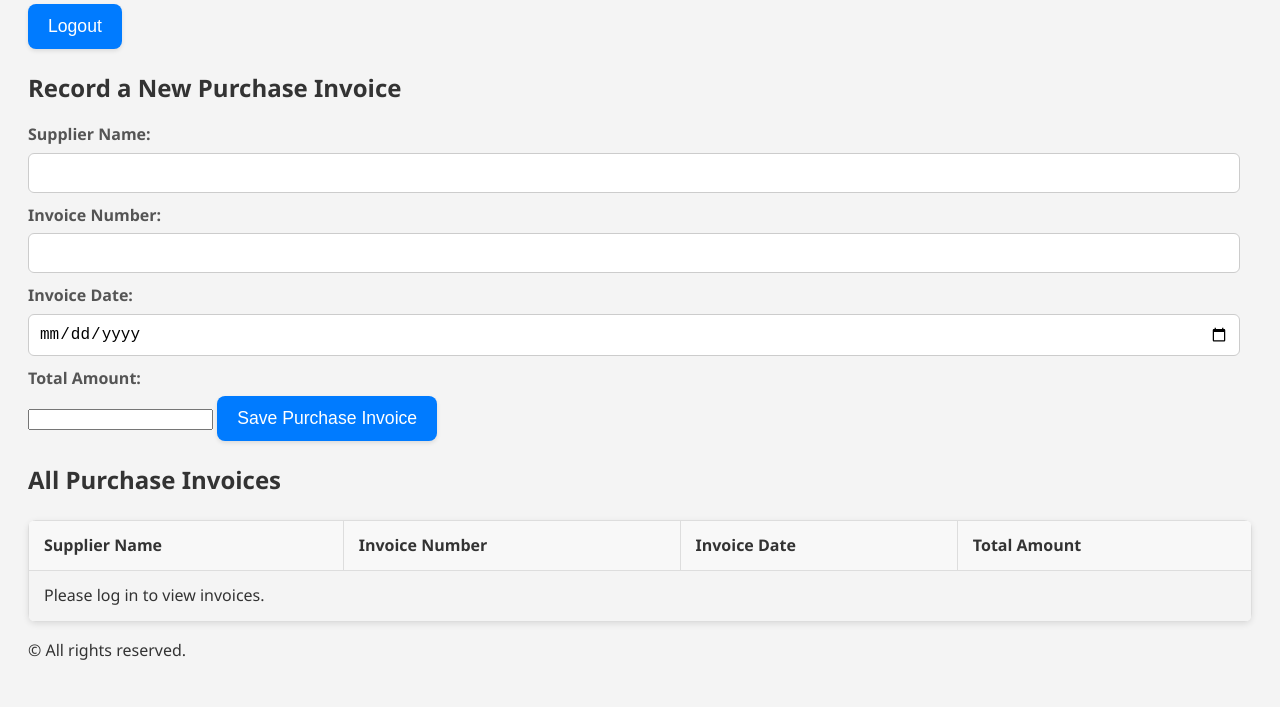
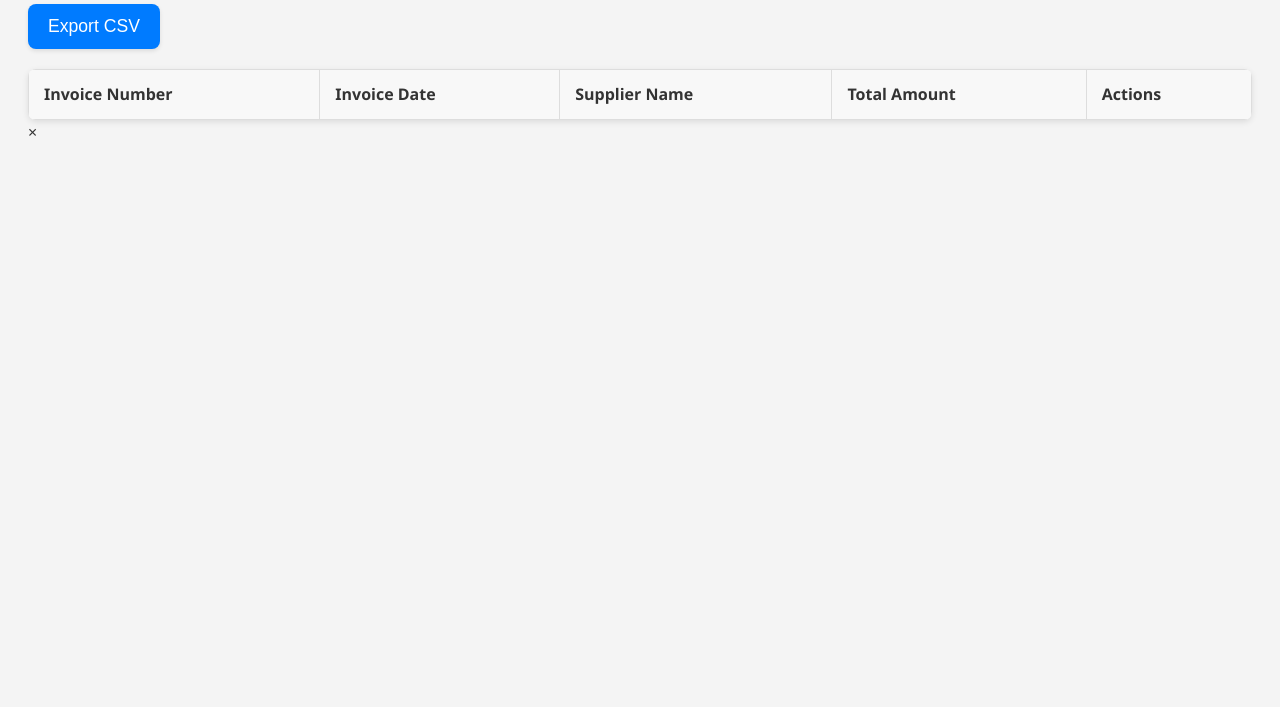
Before and after one commit to Umang-USS-53/invoice_creater_with_pur, a plain HTML site: page purchase-invoice-manager.html in a window 1280 px wide. Shown: the part 112-819 px from the top of the page. Drawn offline with Linux system fonts and the light colour scheme; no server answers.

Commit message:
Update purchase-invoice-manager.html

```diff
--- a/purchase-invoice-manager.html
+++ b/purchase-invoice-manager.html
@@ -1,61 +1,41 @@
 <!DOCTYPE html>
-<html lang="en">
+<html>
 <head>
-    <meta charset="UTF-8">
+    <title>View Purchase Invoices</title>
     <meta name="viewport" content="width=device-width, initial-scale=1.0">
-    <title>Purchase Invoice Manager</title>
     <link rel="stylesheet" href="style.css">
 </head>
 <body>
-    <header>
-        <a href="index.html"><h1>Purchase Invoice Manager</h1></a>
-        <div id="user-info"></div>
-        <button id="logout-button">Logout</button>
-    </header>
-
-    <div class="container">
-        <h2>Record a New Purchase Invoice</h2>
-        <form id="purchase-invoice-form">
-            <label for="supplier-name">Supplier Name:</label>
-            <input type="text" id="supplier-name" required>
-
-            <label for="invoice-number">Invoice Number:</label>
-            <input type="text" id="invoice-number" required>
-
-            <label for="invoice-date">Invoice Date:</label>
-            <input type="date" id="invoice-date" required>
-
-            <label for="total-amount">Total Amount:</label>
-            <input type="number" id="total-amount" required>
-
-            <button type="submit">Save Purchase Invoice</button>
-        </form>
-
-        <h2>All Purchase Invoices</h2>
-        <div id="purchase-invoices-list" class="list-container">
-            <table>
+    <h1>View Purchase Invoices</h1>
+    <button id="exportCsvButton">Export CSV</button>
+    <div id="purchaseInvoicesList">
+        <table id="invoicesTable">
             <thead>
                 <tr>
-                        <th>Supplier Name</th>
                     <th>Invoice Number</th>
                     <th>Invoice Date</th>
+                    <th>Supplier Name</th>
                     <th>Total Amount</th>
+                    <th>Actions</th>
                 </tr>
             </thead>
-                <tbody id="invoices-table-body">
+            <tbody>
                 </tbody>
         </table>
     </div>
+
+    <div id="invoiceDetailsModal" class="modal">
+        <div class="modal-content">
+            <span class="close-button">&times;</span>
+            <div id="invoiceDetailsContent">
                 </div>
-
-    <footer>
-        <p>&copy; <span id="current-year"></span> All rights reserved.</p>
-    </footer>
+        </div>
+    </div>
 
     <script src="https://www.gstatic.com/firebasejs/8.6.8/firebase-app.js"></script>
     <script src="https://www.gstatic.com/firebasejs/8.6.8/firebase-auth.js"></script>
     <script src="https://www.gstatic.com/firebasejs/8.6.8/firebase-firestore.js"></script>
-    <script src="script.js"></script>
-    <script src="purchase-invoice-manager.js"></script>
+    <script src="purchase-invoice.js"></script>
+    <script src="csv-export.js"></script>
 </body>
 </html>
```
Lines whose indentation alone changed are shown as unchanged.
